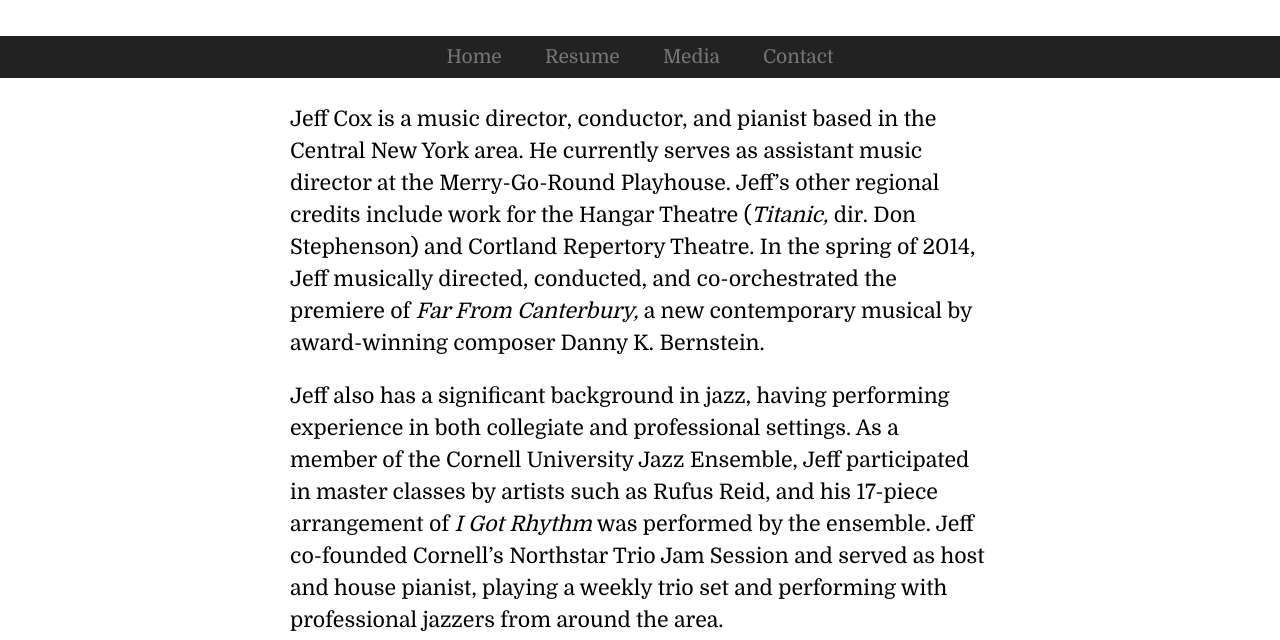
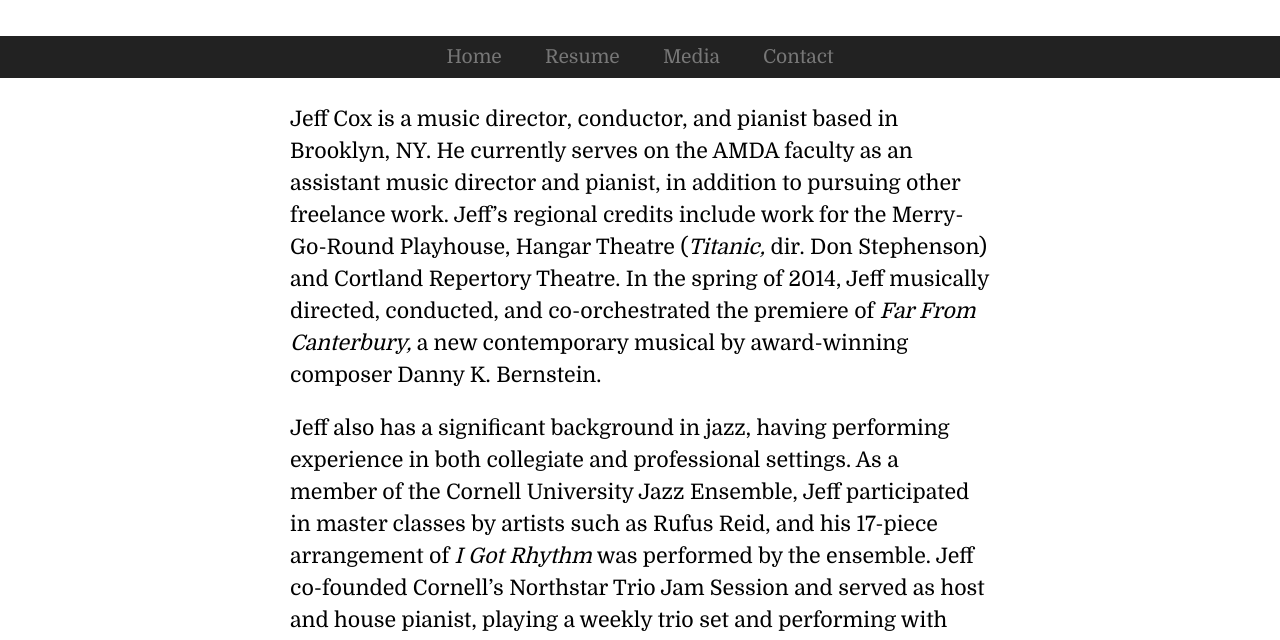
Before and after one commit to jco/jco.github.io, a plain HTML site: page index.html in a window 1280 px wide. Shown: the part 138-778 px from the top of the page. Drawn offline with Linux system fonts and the light colour scheme.

Commit message:
Updated bio

```diff
--- a/index.html
+++ b/index.html
@@ -27,7 +27,7 @@
 
     <div id="content">
     <div id="bio">
-    <p>Jeff Cox is a music director, conductor, and pianist based in the Central New York area. He currently serves as assistant music director at the Merry-Go-Round Playhouse. Jeff&#8217;s other regional credits include work for the Hangar Theatre (<i>Titanic,</i> dir. Don Stephenson) and Cortland Repertory Theatre. In the spring of 2014, Jeff musically directed, conducted, and co-orchestrated the premiere of <i>Far From Canterbury,</i> a new contemporary musical by award-winning composer Danny K. Bernstein.</p>
+    <p>Jeff Cox is a music director, conductor, and pianist based in Brooklyn, NY. He currently serves on the AMDA faculty as an assistant music director and pianist, in addition to pursuing other freelance work. Jeff&#8217;s regional credits include work for the Merry-Go-Round Playhouse, Hangar Theatre (<i>Titanic,</i> dir. Don Stephenson) and Cortland Repertory Theatre. In the spring of 2014, Jeff musically directed, conducted, and co-orchestrated the premiere of <i>Far From Canterbury,</i> a new contemporary musical by award-winning composer Danny K. Bernstein.</p>
 
     <p>Jeff also has a significant background in jazz, having performing experience in both collegiate and professional settings. As a member of the Cornell University Jazz Ensemble, Jeff participated in master classes by artists such as Rufus Reid, and his 17-piece arrangement of <i>I Got Rhythm</i> was performed by the ensemble. Jeff co-founded Cornell&#8217;s Northstar Trio Jam Session and served as host and house pianist, playing a weekly trio set and performing with professional jazzers from around the area.</p>
 
```
